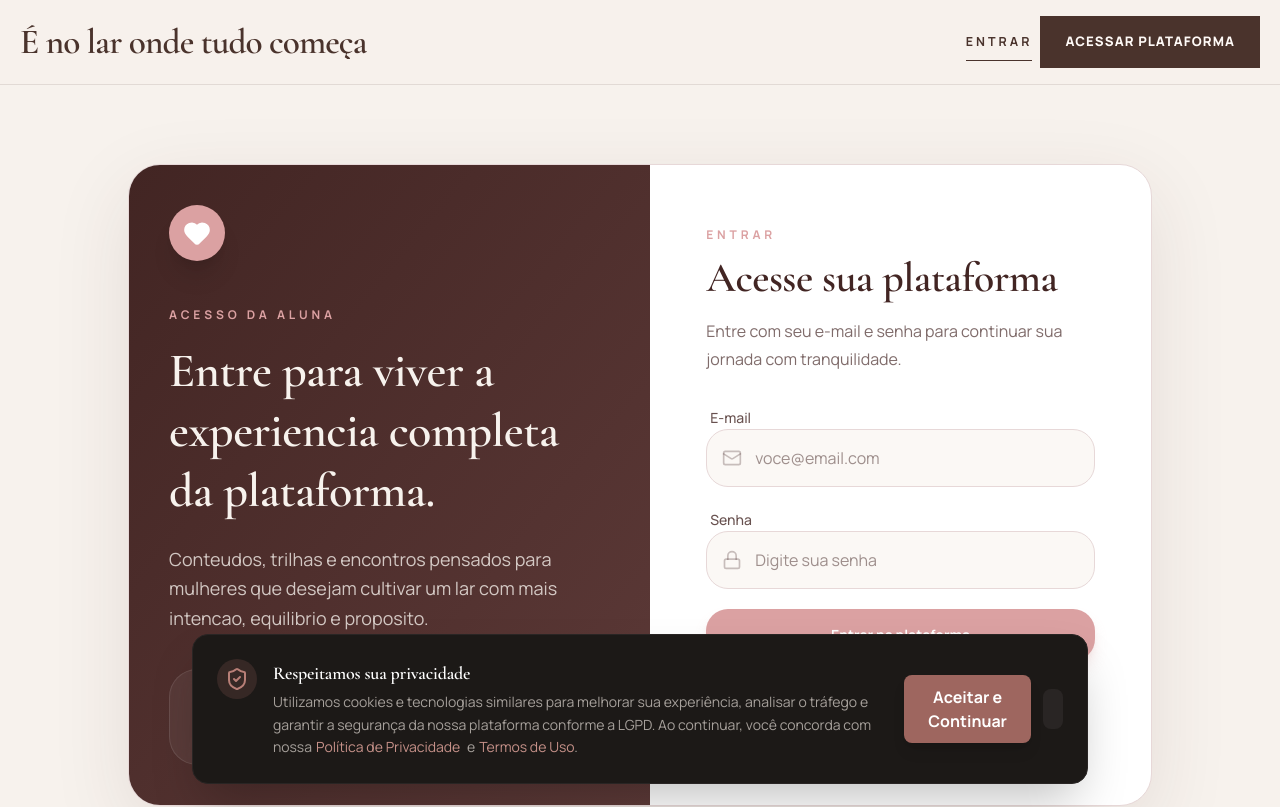
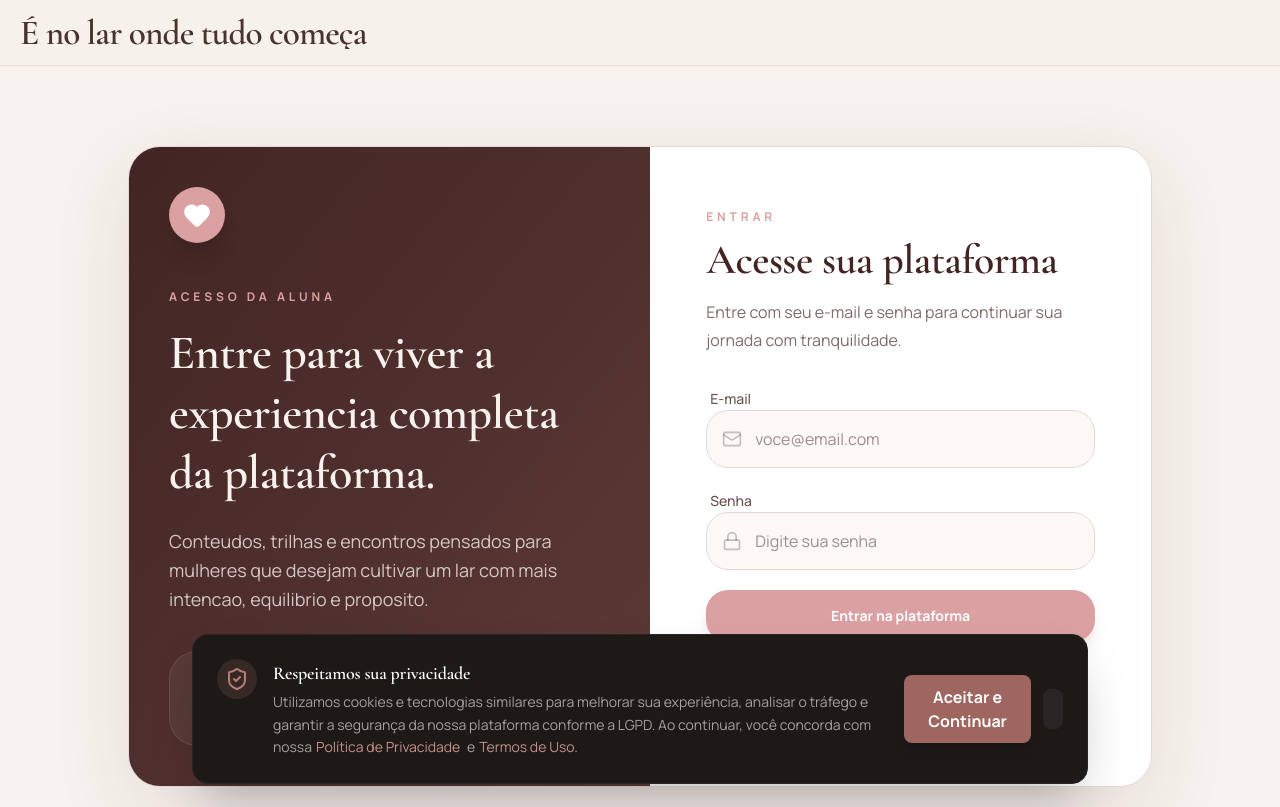
Before and after one commit to pedrofalconi-ux/plataforma-mulheres, a Next.js app in the folder app/: page /login in a window 1280 px wide. Shown: the top 807 px of the page. Built offline with nearby package versions, Linux system fonts and the light colour scheme.

Commit message:
Oculta acoes de entrar no header das telas de acesso

```diff
--- a/app/src/components/layout/Navbar.tsx
+++ b/app/src/components/layout/Navbar.tsx
@@ -23,6 +23,8 @@ export default function Navbar() {
   const { user, logout } = useAuth();
   const isAdmin = user?.role?.toLowerCase() === 'admin';
   const firstName = user?.name?.split(' ')[0] || 'Conta';
+  const isAuthPage =
+    pathname === '/login' || pathname === '/cadastro' || pathname?.startsWith('/cadastro/');
 
   const navLinks = [
     { href: '/', label: 'Inicio' },
@@ -70,7 +72,7 @@ export default function Navbar() {
                 Sair
               </button>
             </div>
-          ) : (
+          ) : !isAuthPage ? (
             <div className="hidden items-center gap-2 lg:flex">
               <Link href="/login" className="header-link" data-active={isActive('/login')}>
                 Entrar
@@ -79,8 +81,9 @@ export default function Navbar() {
                 Acessar plataforma
               </Link>
             </div>
-          )}
+          ) : null}
 
+          {!isAuthPage ? (
             <button
               type="button"
               onClick={() => setIsOpen((current) => !current)}
@@ -89,10 +92,11 @@ export default function Navbar() {
             >
               {isOpen ? <X size={22} /> : <Menu size={22} />}
             </button>
+          ) : null}
         </div>
       </div>
 
-      {isOpen ? (
+      {isOpen && !isAuthPage ? (
         <div className="border-t border-primary-900/10 bg-[#f7f1ec] px-4 py-5 lg:hidden">
           <div className="mx-auto grid max-w-7xl gap-4">
             {user
```
Lines whose indentation alone changed are shown as unchanged.
